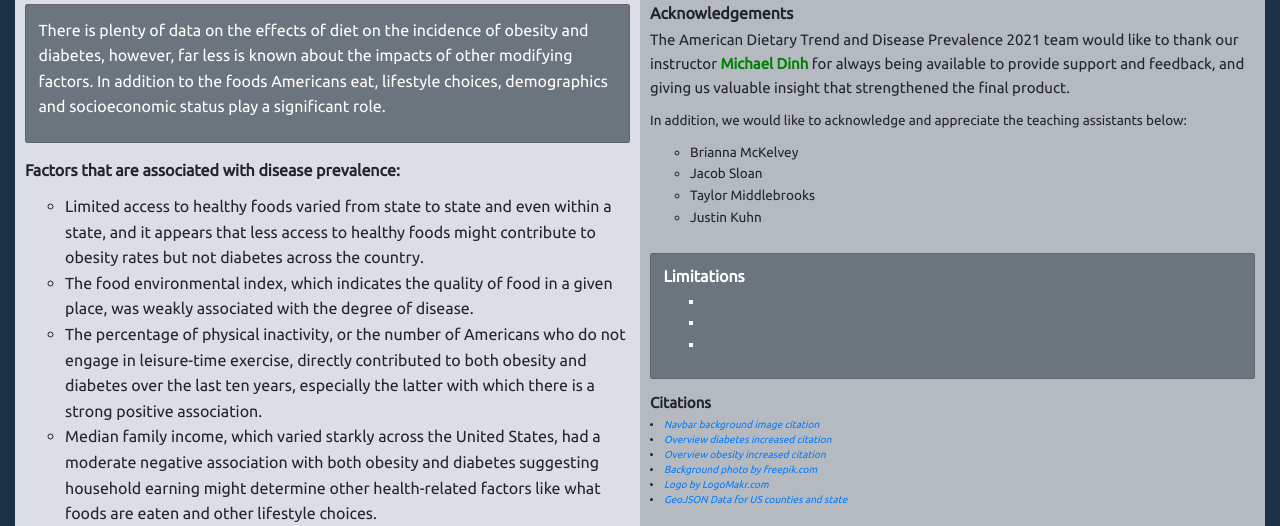
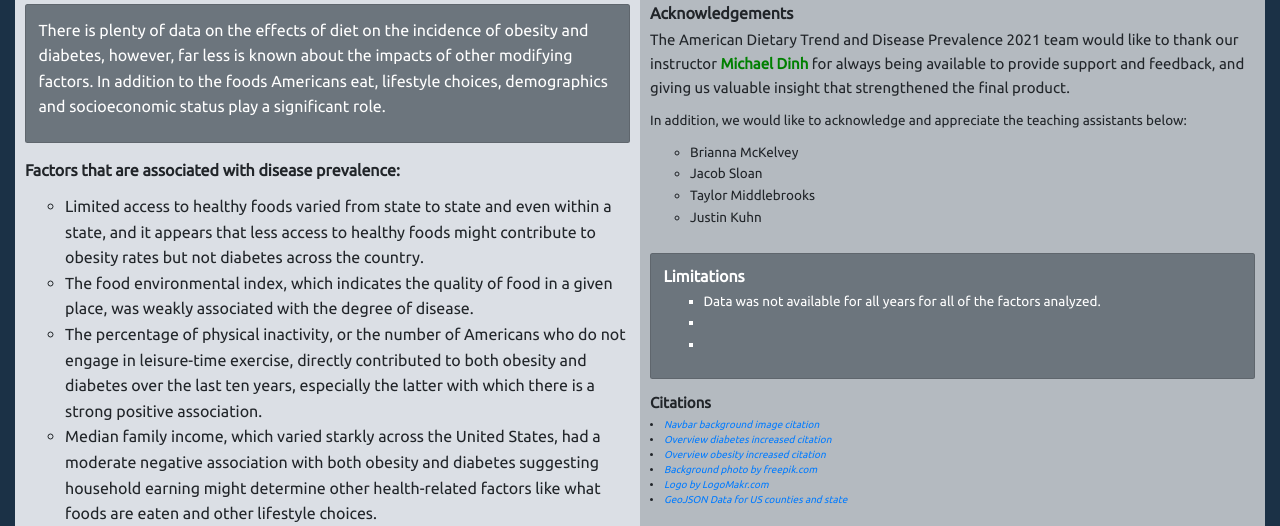
Before and after one commit to Chahnaz-Kbaisi/diet-habits-disease-us, a Flask app: page /conclusion in a window 1280 px wide. Shown: the part 405-931 px from the top of the page. Run offline with Flask 2, Linux system fonts and the light colour scheme; some libraries are stand-ins or nearby versions.

Commit message:
Adding limitations card

```diff
--- a/templates/conclusion.html
+++ b/templates/conclusion.html
@@ -123,7 +123,7 @@
                         <div class="card-body">
                             <h3 style="font-size:160%; font-weight: bold;">Limitations</h3>
                             <ul style="font-size:135%; line-height: 1.6; list-style-type: square;">
-                                <li></li>
+                                <li>Data was not available for all years for all of the factors analyzed.</li>
                                 <li></li>
                                 <li></li>
                             </ul>
```
